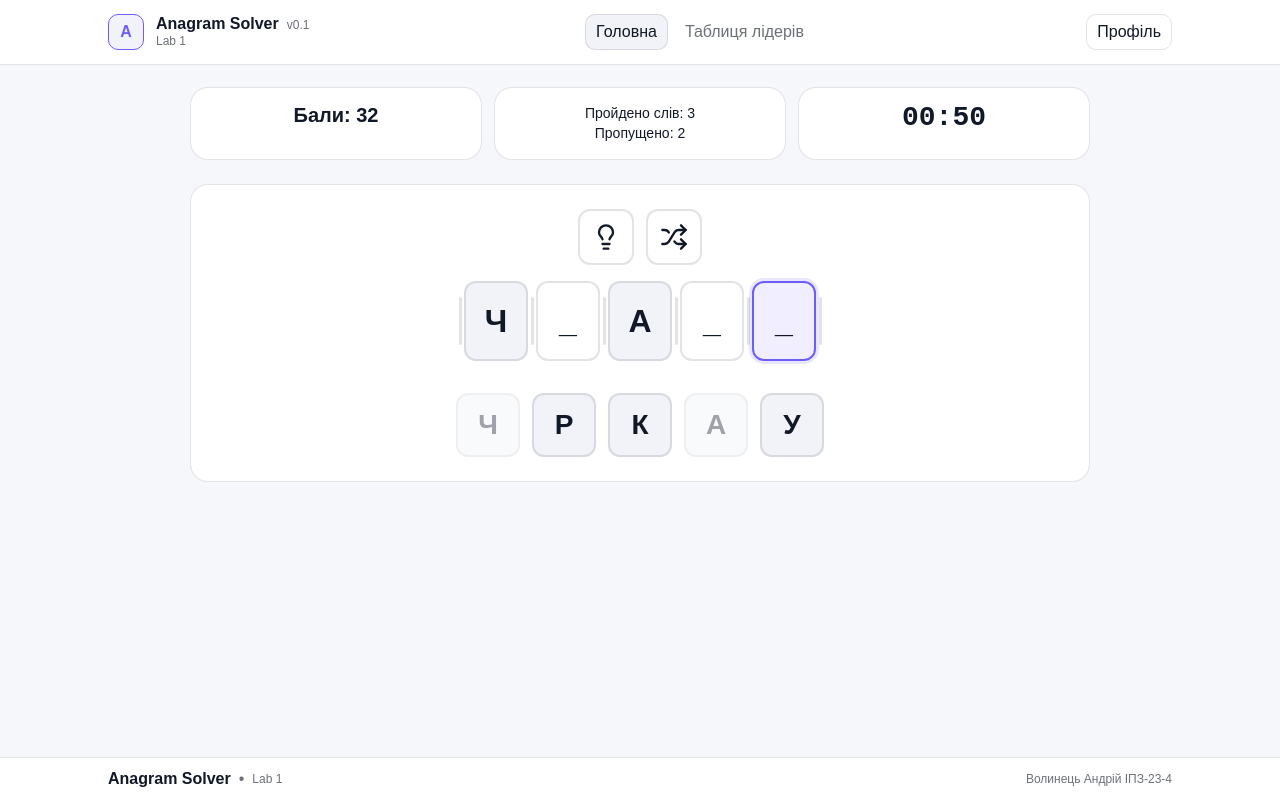
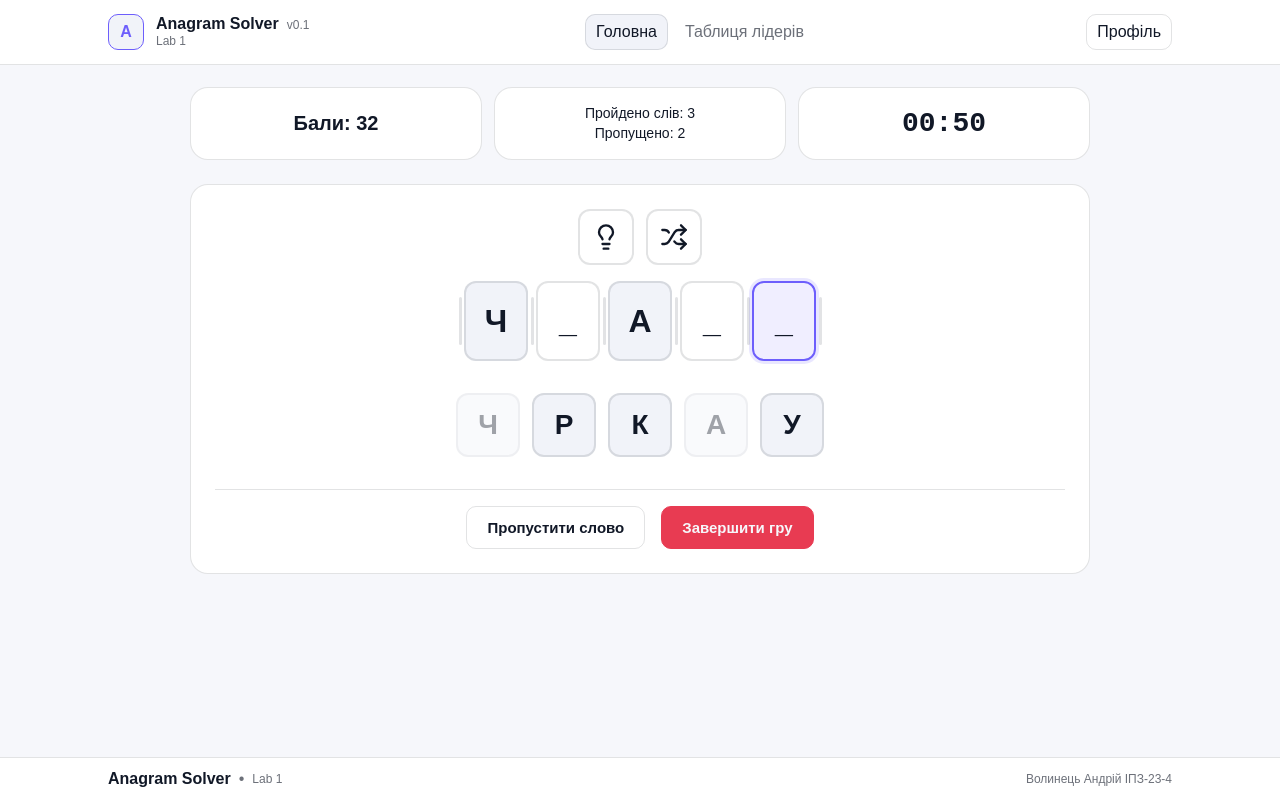
Before and after one commit to ipz234vas/anagram-solver, a React (Vite) app: page / in a window 1280 px wide. Built offline with nearby package versions, Linux system fonts and the light colour scheme.

Commit message:
feat: footer in game page

```diff
--- a/src/features/game-session/ui/game-stats-bar/GameStatsBar.module.css
+++ b/src/features/game-session/ui/game-stats-bar/GameStatsBar.module.css
@@ -8,6 +8,7 @@
 .stat {
     padding: var(--space-4) !important;
     text-align: center;
+    align-content: center;
 }
 
 .value {
--- a/src/pages/game-page/GamePage.jsx
+++ b/src/pages/game-page/GamePage.jsx
@@ -4,6 +4,7 @@ import {GameActions} from "../../features/game-controls/ui";
 import {WordInputField} from "../../features/word-input/ui";
 import {LetterTiles} from "../../features/letter-selection/ui";
 import {GameTimer} from "../../features/timer/ui";
+import {Button} from "../../shared/ui/index.js";
 
 export function GamePage() {
     const mockScore = 32;
@@ -36,6 +37,17 @@ export function GamePage() {
     const handleShuffle = () => {
         console.log('Shuffle requested');
     };
+
+    const handleSkipWord = () => {
+        console.log('Word skipped');
+    };
+
+    const handleEndGame = () => {
+        const confirmEnd = window.confirm("Ви дійсно хочете завершити гру?");
+        if (confirmEnd) {
+            console.log('Game ended by user');
+        }
+    }
 
     return (
         <div className={styles.root}>
@@ -76,6 +88,24 @@ export function GamePage() {
                         onLetterClick={handleLetterClick}
                     />
                 </div>
+
+                <div className={styles.footer}>
+                    <Button
+                        variant="secondary"
+                        onClick={handleSkipWord}
+                        size={'large'}
+                    >
+                        Пропустити слово
+                    </Button>
+
+                    <Button
+                        variant="danger"
+                        onClick={handleEndGame}
+                        size={'large'}
+                    >
+                        Завершити гру
+                    </Button>
+                </div>
             </div>
         </div>
     );
--- a/src/pages/game-page/GamePage.module.css
+++ b/src/pages/game-page/GamePage.module.css
@@ -26,9 +26,29 @@
     justify-content: center;
 }
 
+.footer {
+    display: flex;
+    justify-content: center;
+    align-items: center;
+    gap: var(--space-4);
+
+    padding-top: var(--space-4);
+    border-top: 1px solid var(--border);
+    width: 100%;
+}
+
 @media (max-width: 768px) {
     .gameArea {
         padding: var(--space-4);
         gap: var(--space-5);
     }
+
+    .footer {
+        flex-direction: column;
+        gap: var(--space-3);
+    }
+
+    .footer > button {
+        width: 100%;
+    }
 }
```
